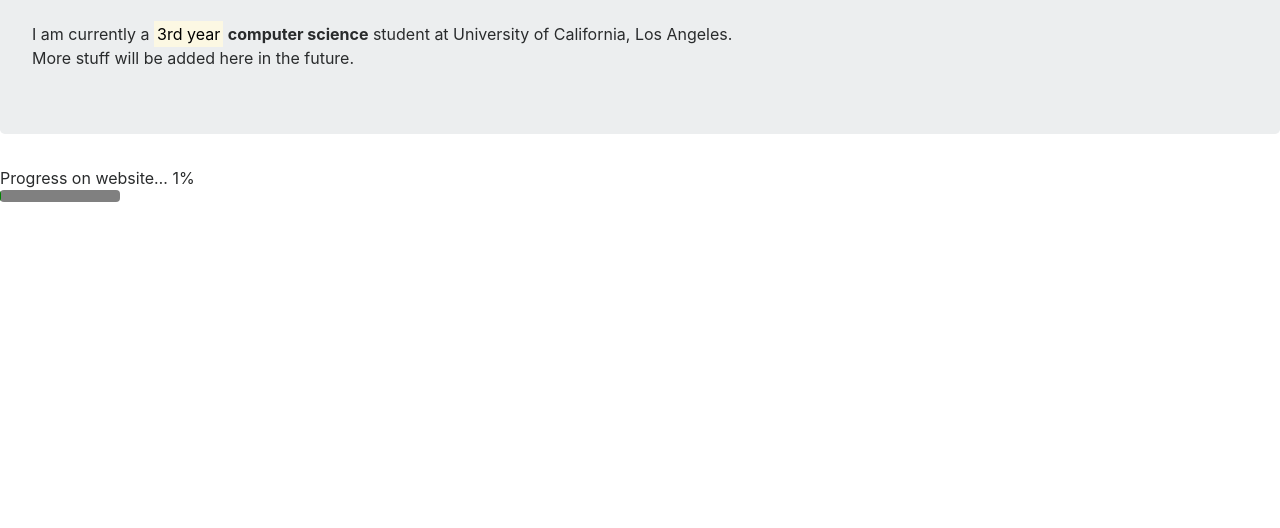
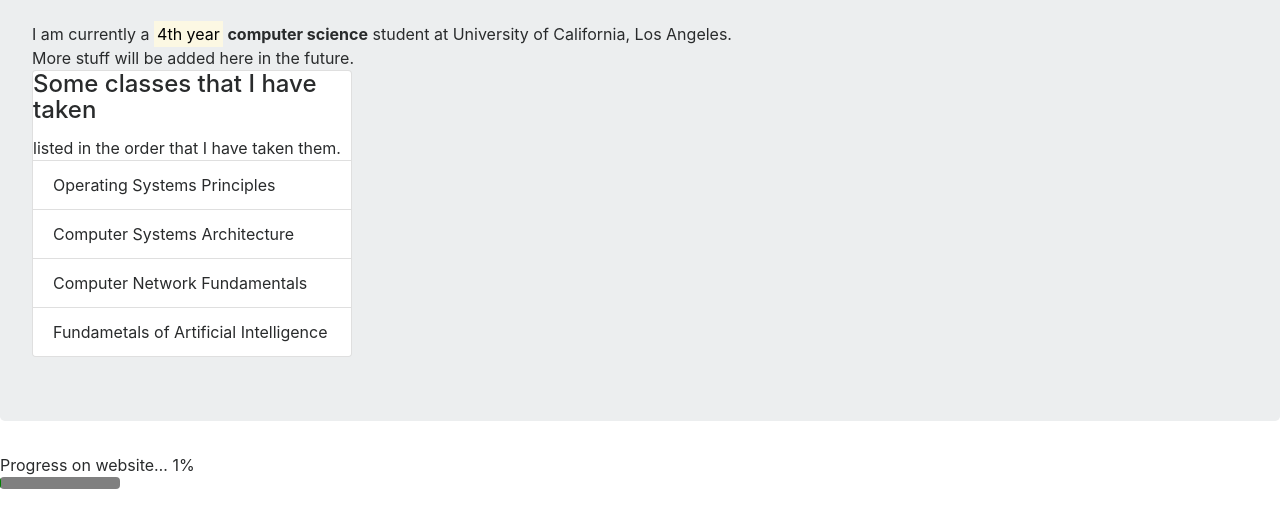
Before and after one commit to brysonli12/brysonli12.github.io, a plain HTML site: page index.html in a window 1280 px wide. Shown: the part 172-700 px from the top of the page. Drawn offline with nearby package versions, Linux system fonts and the light colour scheme; a script that the page names is missing.

Commit message:
Update index.html

```diff
--- a/index.html
+++ b/index.html
@@ -19,8 +19,27 @@
     </nav>
 	<div class="jumbotron">
     <h1>Hello!</h1>
-    <br> I am currently a <mark>3rd year</mark> <b>computer science</b> student at University of California, Los Angeles.
+    <br> I am currently a <mark>4th year</mark> <b>computer science</b> student at University of California, Los Angeles.
     <br> More stuff will be added here in the future.
+		<br>
+		<div class="card" style="width: 20rem;">
+		  <!--<img class="card-img-top" src="..." alt="Card image cap">-->
+		  <div class="card-body">
+		    <h4 class="card-title">Some classes that I have taken</h4>
+		    <p class="card-text">listed in the order that I have taken them.</p>
+		  </div>
+		  <ul class="list-group list-group-flush">
+		    <li class="list-group-item">Operating Systems Principles</li>
+			  <li class="list-group-item">Computer Systems Architecture</li>
+		    <li class="list-group-item">Computer Network Fundamentals</li>
+		    <li class="list-group-item">Fundametals of Artificial Intelligence</li>
+		  </ul>
+			<!--
+		  <div class="card-body">
+		    <a href="#" class="card-link">Card link</a>
+		    <a href="#" class="card-link">Another link</a>
+		  </div>-->
+		</div>
 	</div>
 
     <div class="text-xs-center" id="progress1_caption">Progress on website&hellip; 1%</div>
```
